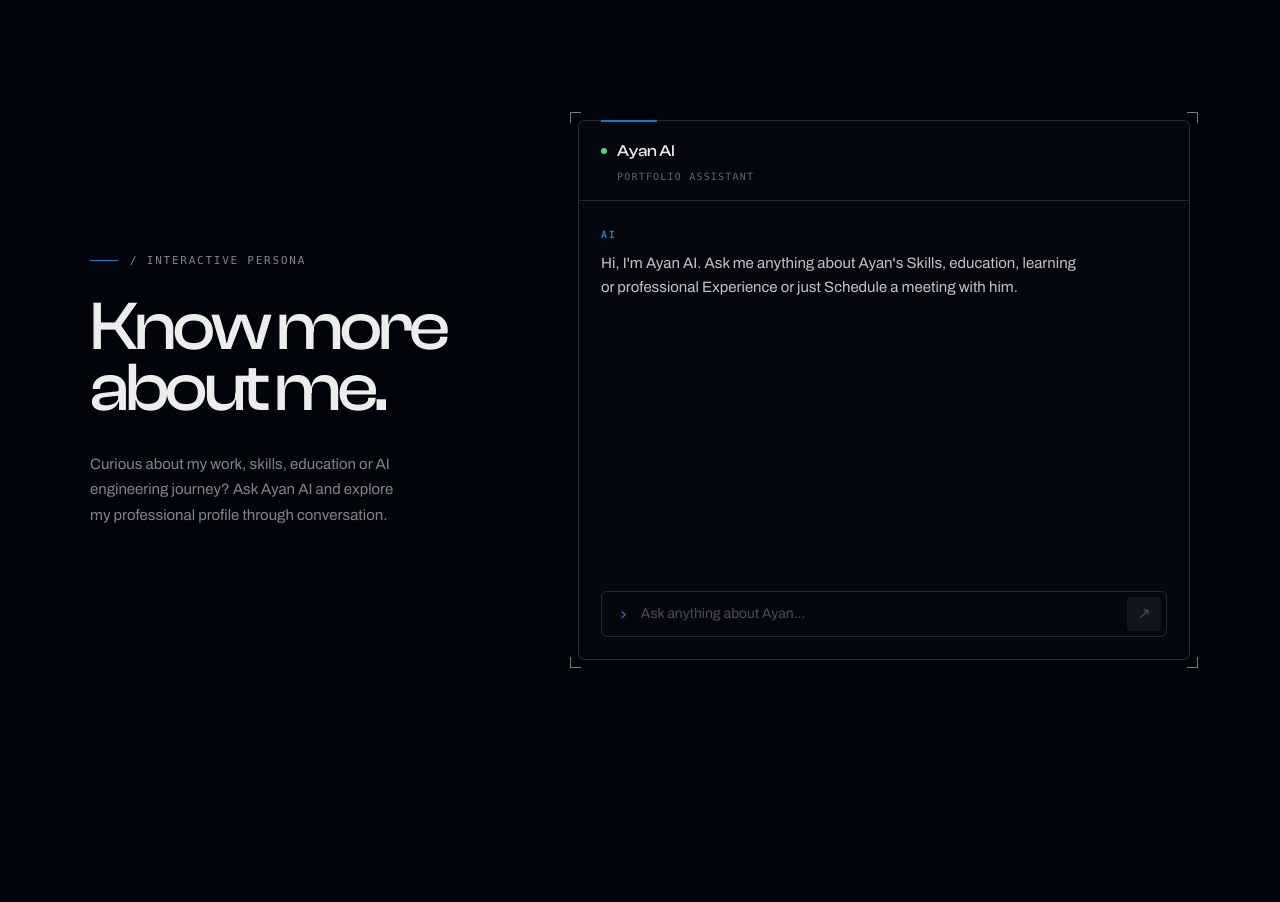
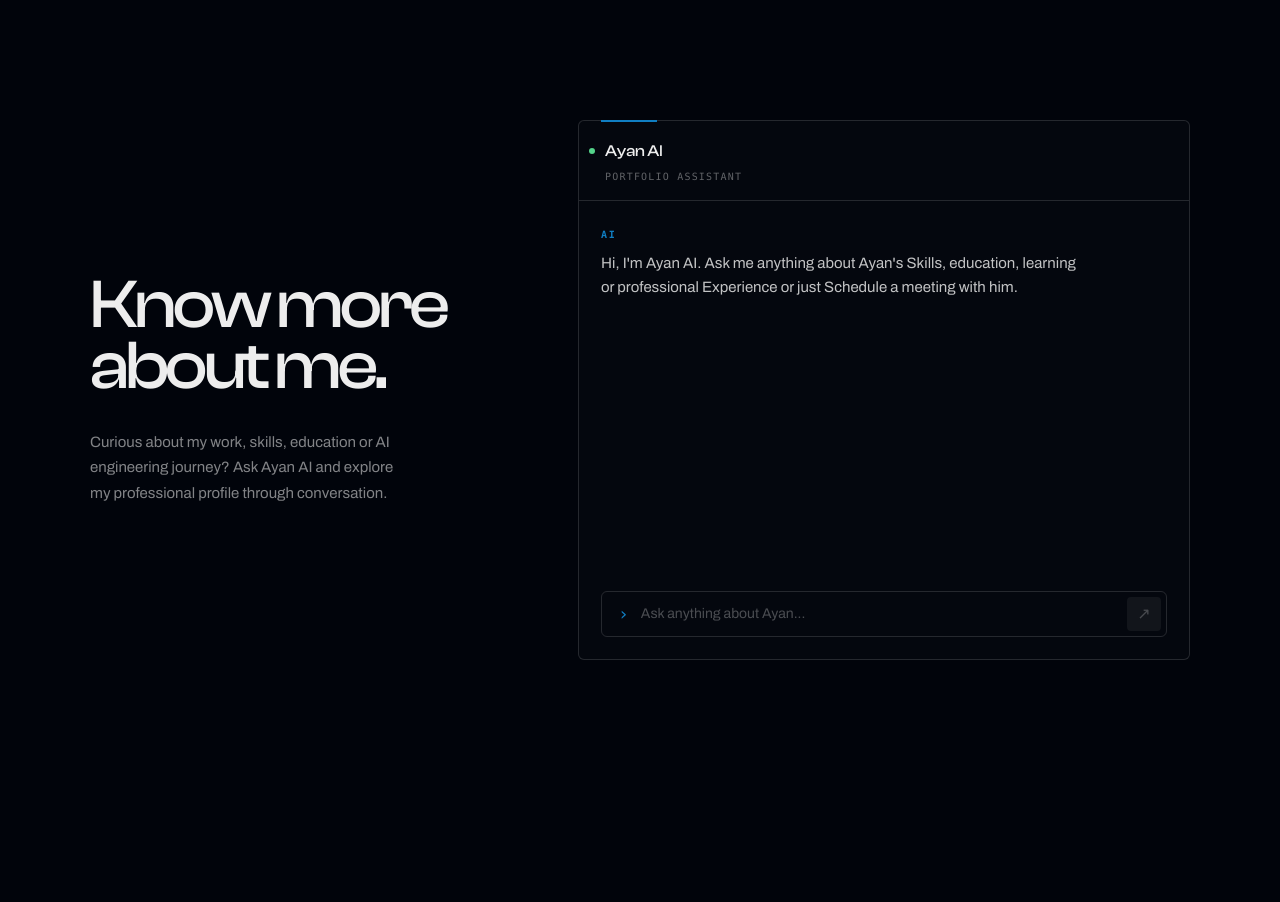
Before and after one commit to AyanJamalii/Portfolio, a Next.js app in the folder frontend/: page / in a window 1280 px wide. Shown: the part 4120-5022 px from the top of the page. Built offline with nearby package versions, Linux system fonts and the light colour scheme.

Commit message:
Frontend...

```diff
--- a/frontend/app/globals.css
+++ b/frontend/app/globals.css
@@ -610,23 +610,7 @@ a {
 .ai-intro {
   max-width: 360px;
 }
-.ai-kicker {
-  display: flex;
-  align-items: center;
-  gap: 12px;
-  margin-bottom: 28px;
-  color: var(--ai-muted);
-  font-family: var(--ai-mono);
-  font-size: 11px;
-  letter-spacing: 0.16em;
-  text-transform: uppercase;
-}
-.ai-kicker::before {
-  content: "";
-  width: 28px;
-  height: 1px;
-  background: var(--ai-blue);
-}
+
 .ai-intro h2 {
   margin: 0;
   color: var(--ai-fg);
@@ -669,7 +653,7 @@ a {
   position: absolute;
   inset: -9px;
   pointer-events: none;
-  background:
+  /* background:
     linear-gradient(var(--ai-fg), var(--ai-fg)) 0 0 / 11px 1px no-repeat,
     linear-gradient(var(--ai-fg), var(--ai-fg)) 0 0 / 1px 11px no-repeat,
     linear-gradient(var(--ai-fg), var(--ai-fg)) 100% 0 / 11px 1px no-repeat,
@@ -678,7 +662,7 @@ a {
     linear-gradient(var(--ai-fg), var(--ai-fg)) 0 100% / 1px 11px no-repeat,
     linear-gradient(var(--ai-fg), var(--ai-fg)) 100% 100% / 11px 1px no-repeat,
     linear-gradient(var(--ai-fg), var(--ai-fg)) 100% 100% / 1px 11px no-repeat;
-  opacity: 0.5;
+  opacity: 0.5; */
 }
 .ai-chat::after {
   content: "";
@@ -693,7 +677,7 @@ a {
 
 /* AI chat: header */
 .ai-chat-header {
-  padding: 18px 22px 16px;
+  padding: 18px 10px 16px;
   border-bottom: 1px solid var(--ai-line);
 }
 .ai-status {
--- a/frontend/components/AISection.tsx
+++ b/frontend/components/AISection.tsx
@@ -112,8 +112,6 @@ function handleKeyDown(event: React.KeyboardEvent<HTMLTextAreaElement>) {
 return (
     <section id="ai" className="ai-section">
       <div className="ai-intro">
-        <span className="ai-kicker">/ Interactive Persona</span>
-
         <h2>
           Know more
           <br />
```
